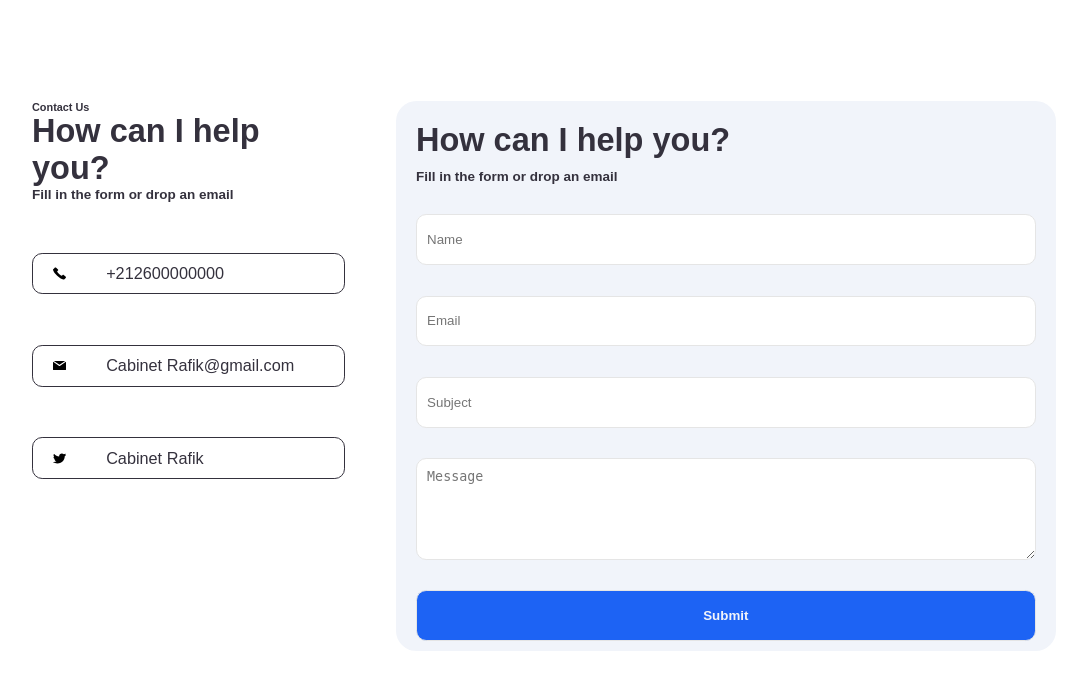
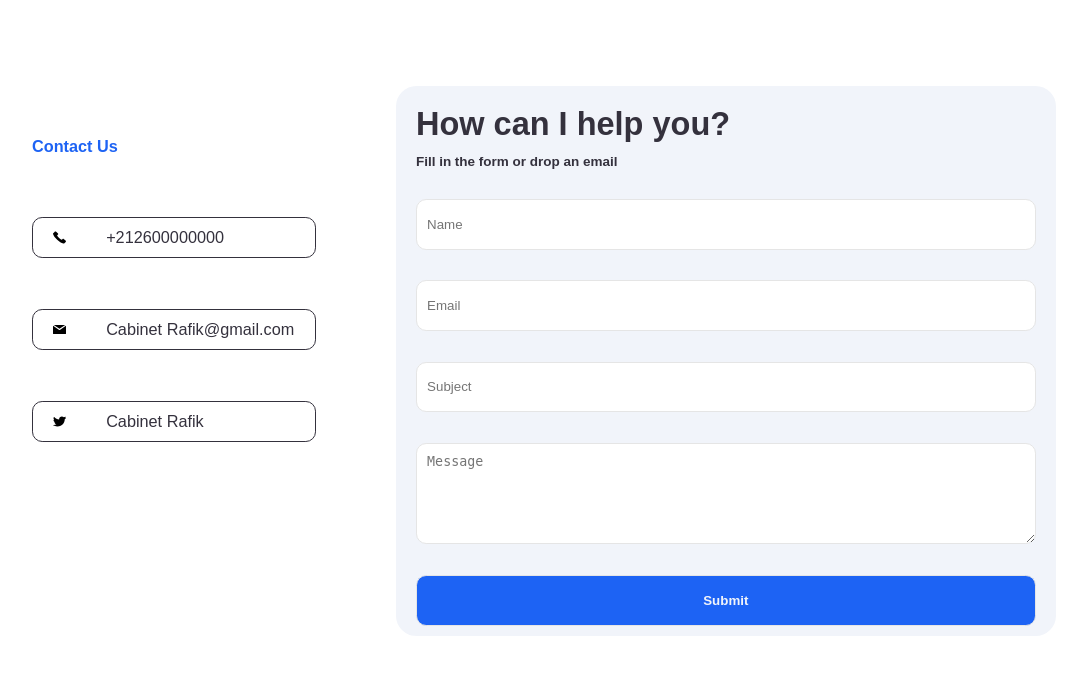
Before and after one commit to hirotachi/brief4-cabinet, a PHP site: page /contact.php in a window 1280 px wide. Shown: the part 67-758 px from the top of the page, without its empty margins (96-1183 px from the left). After the commit the page ends 703 px from the top, so only its background shows below. Run offline with PHP 8.4, Linux system fonts and the light colour scheme; style sheets or scripts are compiled from the project's sources; some libraries are stand-ins or nearby versions.

Commit message:
modifier page contact (front end)

```diff
--- a/developement/public/contact.php
+++ b/developement/public/contact.php
@@ -7,10 +7,8 @@ layoutStart(["layout/contact"],"Cabinet Rafik - Contact Us");
 nav(); ?>
 <div class="contact">
     <!-- les informations -->
-    <div class="information">
-        <h6>Contact Us</h6>
-        <h1>How can I help you?</h1>
-        <h5>Fill in the form or drop an email</h5>
+    <div class ="information">
+        <h4>Contact Us</h4>
         <div class="help">
             <img src='assets/phone-contact.svg' alt='icon'>
             <span>+212600000000</span>
@@ -38,4 +36,4 @@ nav(); ?>
         </div>
     </form>
 </div>
-<?php layoutEnd(); ?>
+ <? layoutEnd(); ?>
--- a/developement/src/styles/layout/contact.scss
+++ b/developement/src/styles/layout/contact.scss
@@ -20,13 +20,13 @@
         justify-content: space-between;
         flex-direction: row;
         padding: 7rem 10%;
-        margin: 3rem auto;
+        margin: 1.5rem auto;
     }
 
   // .information  {
     h4 {
 
-        margin: 5rem 0 0 0;
+        margin: 5rem 0 6rem 0;
         color: $primary-color;
     }
 
```
